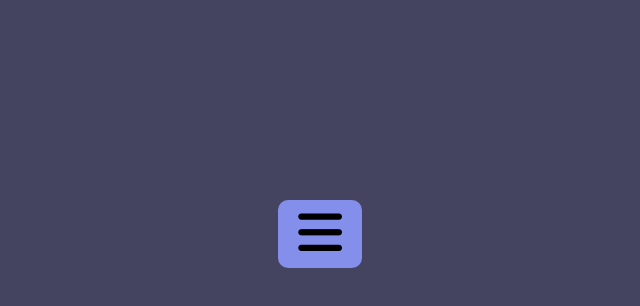
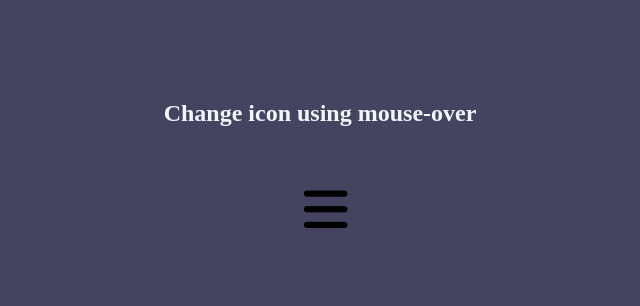
Before and after one commit to anikaivnath/Home-work-10, a plain HTML site: page index.html in a window 1280 px wide. Shown: the whole page, without its empty margins (320-960 px from the left). Drawn offline with Linux system fonts and the light colour scheme.

Commit message:
Completed

```diff
--- a/index.html
+++ b/index.html
@@ -8,10 +8,11 @@
     <link rel="preconnect" href="https://fonts.gstatic.com" crossorigin>
     <link href="https://fonts.googleapis.com/css2?family=Poppins:wght@100;400;700&family=Roboto:wght@100;400;700&display=swap" rel="stylesheet">
     <script src="https://kit.fontawesome.com/ae64ee3bcd.js" crossorigin="anonymous"></script>
-    <title>Icon Toggle</title>
+    <title>Change icon</title>
 </head>
 <body>
     <div class="btn">
+        <h2>Change icon using mouse-over</h2>
         <p id="btn"><i class="fa-solid fa-bars" id="icon"></i></p>
     </div>
 
--- a/script.js
+++ b/script.js
@@ -10,6 +10,6 @@ icon.addEventListener('mouseover',()=>{
 icon.addEventListener('mouseout',()=>{
     icon.classList.remove('fa-times');
     icon.classList.add('fa-bars');
-    btn.style.backgroundColor='rgb(132, 143, 235)'
+    btn.style.backgroundColor='rgb(132, 143, 235)';
 
 })
--- a/style.css
+++ b/style.css
@@ -10,18 +10,18 @@ body{
     justify-content: center;
 
 }
+h2{
+    color: aliceblue;
+    margin-top:100px ;
+}
 #btn{
 
     margin-top: 100px;
     font-size: 50px;
-    background-color: rgb(132, 143, 235);
     width: max-content;
-    text-align: center;
     padding: 5px 20px;
-    margin-top: 200px;
+    margin-top: 50px;
     cursor: pointer;
-   border-radius: 10px;
-
-
-
+    border-radius: 10px;
+    margin-left: 120px;
 }
```
